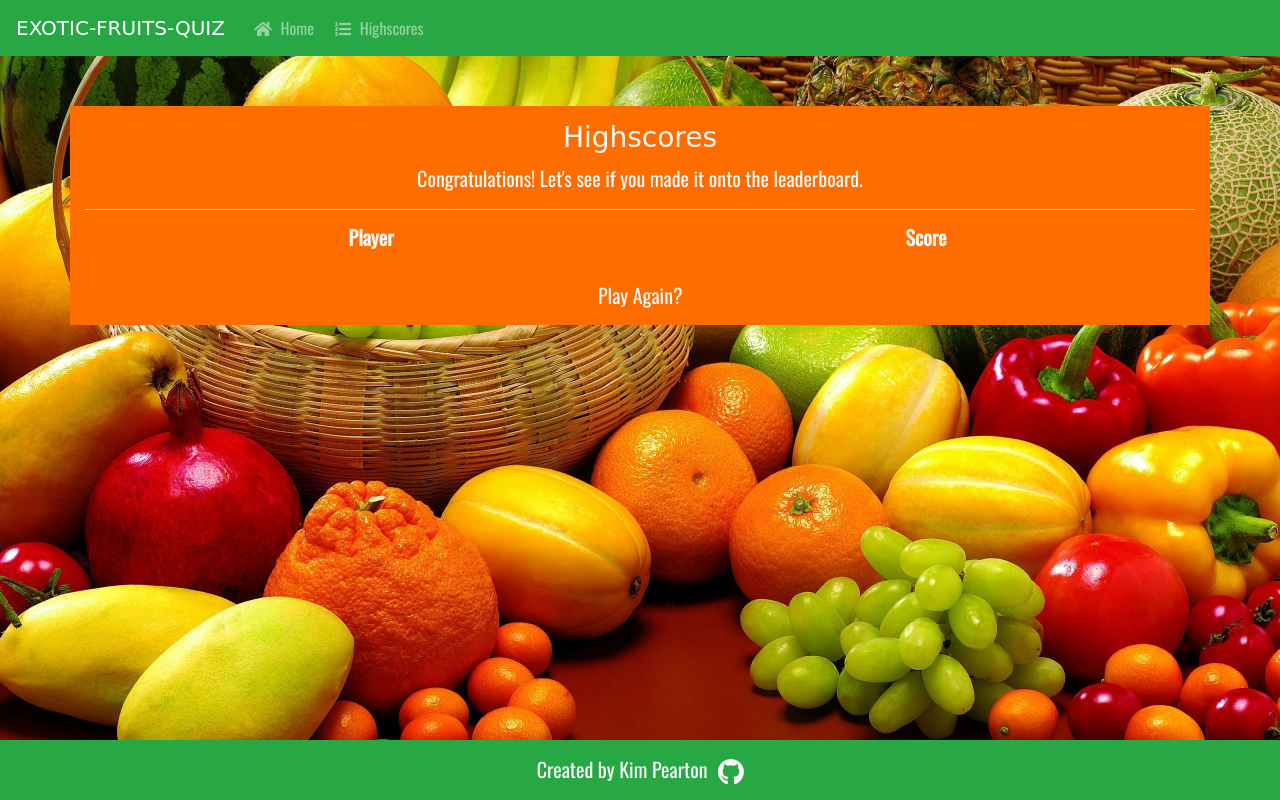
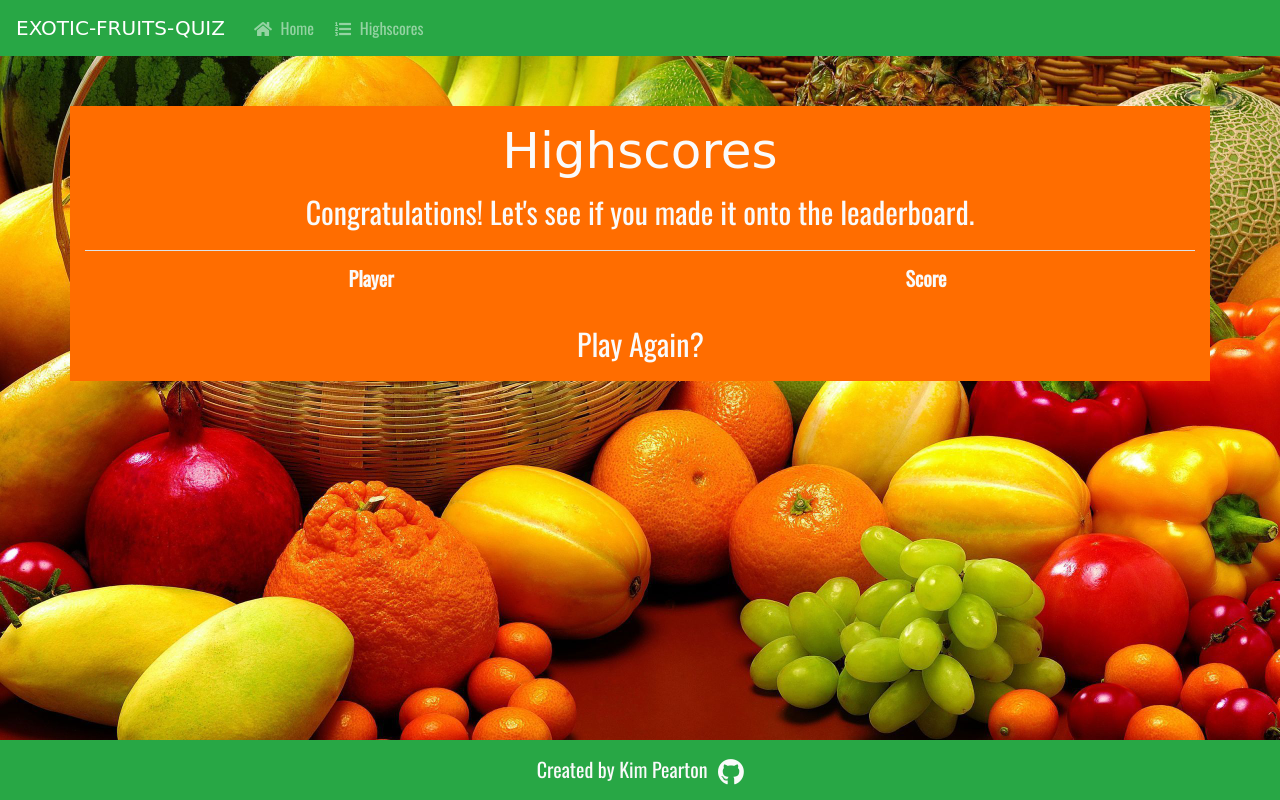
Before and after one commit to Code-Institute-Submissions/quiz, a Flask app: page /highscores in a window 1280 px wide. Run offline with Flask 2, Linux system fonts and the light colour scheme; lists and menus that the app fills with data are empty; some libraries are stand-ins or nearby versions; some web fonts are replaced.

Commit message:
Enlarge heading and play again in highscores page

```diff
--- a/static/css/styles.css
+++ b/static/css/styles.css
@@ -40,6 +40,7 @@ body {
     font-family: 'Boogaloo', cursive;
     color: #fafafa;
     padding-top: 15px;
+    font-size: 50px;
 }
 
 /*-- Header Styles --*/
@@ -170,7 +171,7 @@ body {
 
 .sentence {
     font-family: 'Oswald', sans-serif;
-    font-size: 20px;
+    font-size: 30px;
     color: #fafafa;
 }
 
```
